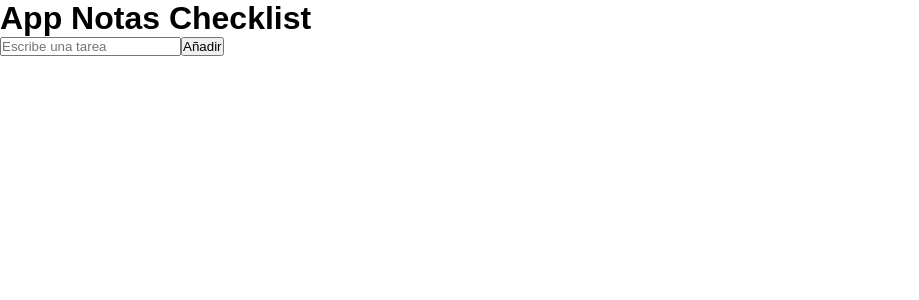
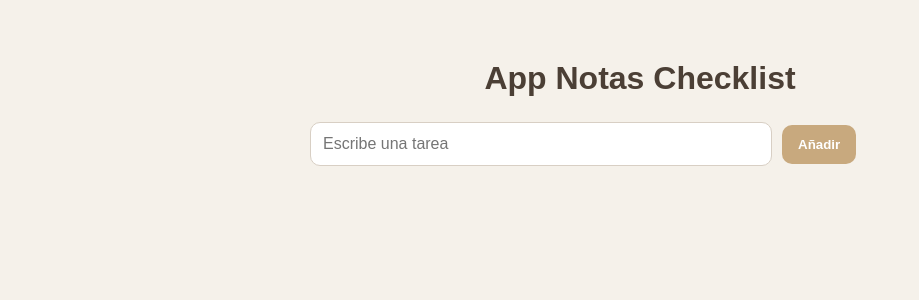
Before and after one commit to cmarjim95/app-notas-checklist, a React (Vite) app: page / in a window 1280 px wide. Shown: the top 300 px of the page, without its empty margins (0-919 px from the left). Built offline with nearby package versions, Linux system fonts and the light colour scheme.

Commit message:
Añadir LocalStorage y estilo css básico

```diff
--- /dev/null
+++ b/src/App.css
@@ -0,0 +1,72 @@
+body {
+    background-color: #f5f1ea;
+    font-family: Arial, sans-serif;
+}
+
+main {
+    max-width: 700px;
+    margin: 40px auto;
+    padding: 20px;
+}
+
+h1 {
+    text-align: center;
+    margin-bottom: 25px;
+    color: #4b3f35;
+}
+
+input {
+    width: 70%;
+    padding: 12px;
+    border: 1px solid #d8cfc4;
+    border-radius: 10px;
+    font-size: 16px;
+}
+
+button {
+    cursor: pointer;
+}
+
+button {
+    padding: 12px 16px;
+    border: none;
+    border-radius: 10px;
+    background-color: #c8a97e;
+    color: white;
+    font-weight: bold;
+    margin-left: 10px;
+}
+
+button:hover {
+    opacity: 0.9;
+}
+
+ul {
+    list-style: none;
+    margin-top: 25px;
+    padding: 0;
+}
+
+li {
+    display: flex;
+    justify-content: space-between;
+    align-items: center;
+
+    background: white;
+    margin-bottom: 12px;
+    padding: 15px;
+
+    border-radius: 12px;
+
+    box-shadow: 0 2px 8px rgba(0, 0, 0, 0.08);
+}
+
+span {
+    cursor: pointer;
+    flex: 1;
+}
+
+.completada {
+    text-decoration: line-through;
+    opacity: 0.6;
+}
--- a/src/App.jsx
+++ b/src/App.jsx
@@ -1,8 +1,21 @@
-import { useState } from "react";
+import "./App.css";
+import { useState, useEffect } from "react";
 
 function App() {
   const [texto, setTexto] = useState("");
-  const [tareas, setTareas] = useState([]);
+  const [tareas, setTareas] = useState(() => {
+    const tareasGuardadas = localStorage.getItem("tareas");
+
+    if (tareasGuardadas) {
+      return JSON.parse(tareasGuardadas);
+    }
+
+    return [];
+  });
+
+  useEffect(() => {
+    localStorage.setItem("tareas", JSON.stringify(tareas));
+  }, [tareas]);
 
   function agregarTarea() {
     if (texto.trim() === "") {
@@ -34,6 +47,14 @@ function App() {
     setTareas(nuevasTareas);
   }
 
+  function borrarTarea(id) {
+    const nuevasTareas = tareas.filter((tarea) => {
+      return tarea.id !== id;
+    });
+
+    setTareas(nuevasTareas);
+  }
+
   return (
     <main>
       <h1>App Notas Checklist</h1>
@@ -43,15 +64,27 @@ function App() {
         placeholder="Escribe una tarea"
         value={texto}
         onChange={(e) => setTexto(e.target.value)}
+        onKeyDown={(e) => {
+          if (e.key === "Enter") {
+            agregarTarea();
+          }
+        }}
       />
 
       <button onClick={agregarTarea}>Añadir</button>
 
       <ul>
         {tareas.map((tarea) => (
-          <li key={tarea.id} onClick={() => cambiarEstado(tarea.id)}>
-            {tarea.completada ? "☑ " : "□ "}
-            {tarea.texto}
+          <li key={tarea.id}>
+            <span
+              className={tarea.completada ? "completada" : ""}
+              onClick={() => cambiarEstado(tarea.id)}
+            >
+              {tarea.completada ? "☑ " : "□ "}
+              {tarea.texto}
+            </span>
+
+            <button onClick={() => borrarTarea(tarea.id)}>🗑</button>
           </li>
         ))}
       </ul>
```
